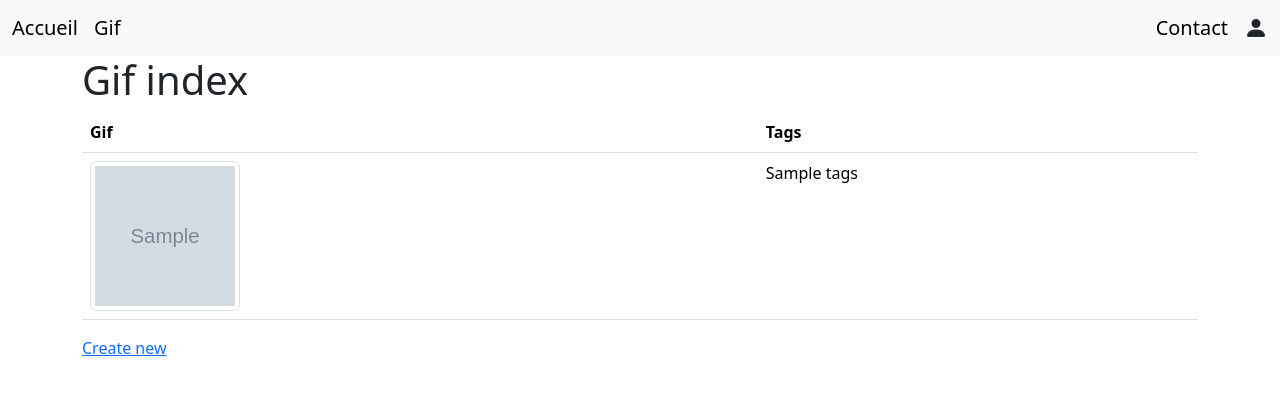
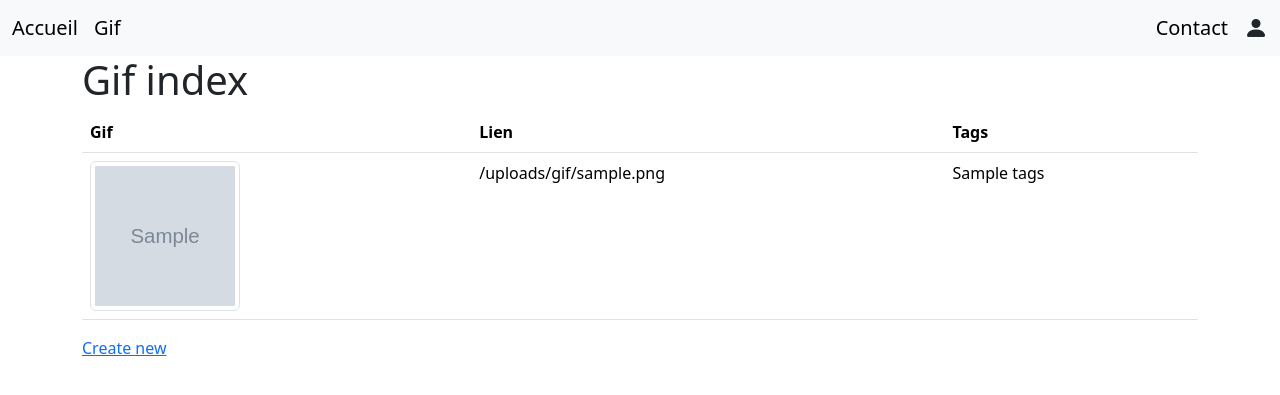
Before and after one commit to Rod-tout-court/projet_web, a Symfony app: template templates/gif/librairie_public.html.twig in a window 1280 px wide. Shown: the top 395 px of the page. Run offline with Twig, Linux system fonts and the light colour scheme; the template is opened without the code that fills it: most values are stand-ins (such as "Sample title", 1, 10 or a date in 2020); grey boxes marked "Sample" are stand-in pictures; some libraries are stand-ins or nearby versions.

Commit message:
Test de l'ajout du lien vers l'image

```diff
--- a/templates/gif/librairie_public.html.twig
+++ b/templates/gif/librairie_public.html.twig
@@ -9,6 +9,7 @@
         <thead>
             <tr>
                 <th>Gif</th>
+                <th>Lien</th>
                 <th>Tags</th>
             </tr>
         </thead>
@@ -16,6 +17,7 @@
         {% for gif in gifs %}
             <tr>
                 <td><img src="{{ asset('uploads/gif/' ~ gif.gifFilename) }}" class="img-thumbnail" alt="{{ gif.name }}"></td>
+                <td>{{ asset('uploads/gif/' ~ gif.gifFilename) }}</td>
                 <td>{{ gif.tags ? gif.tags|join(', ') : '' }}</td>
             </tr>
         {% else %}
```
